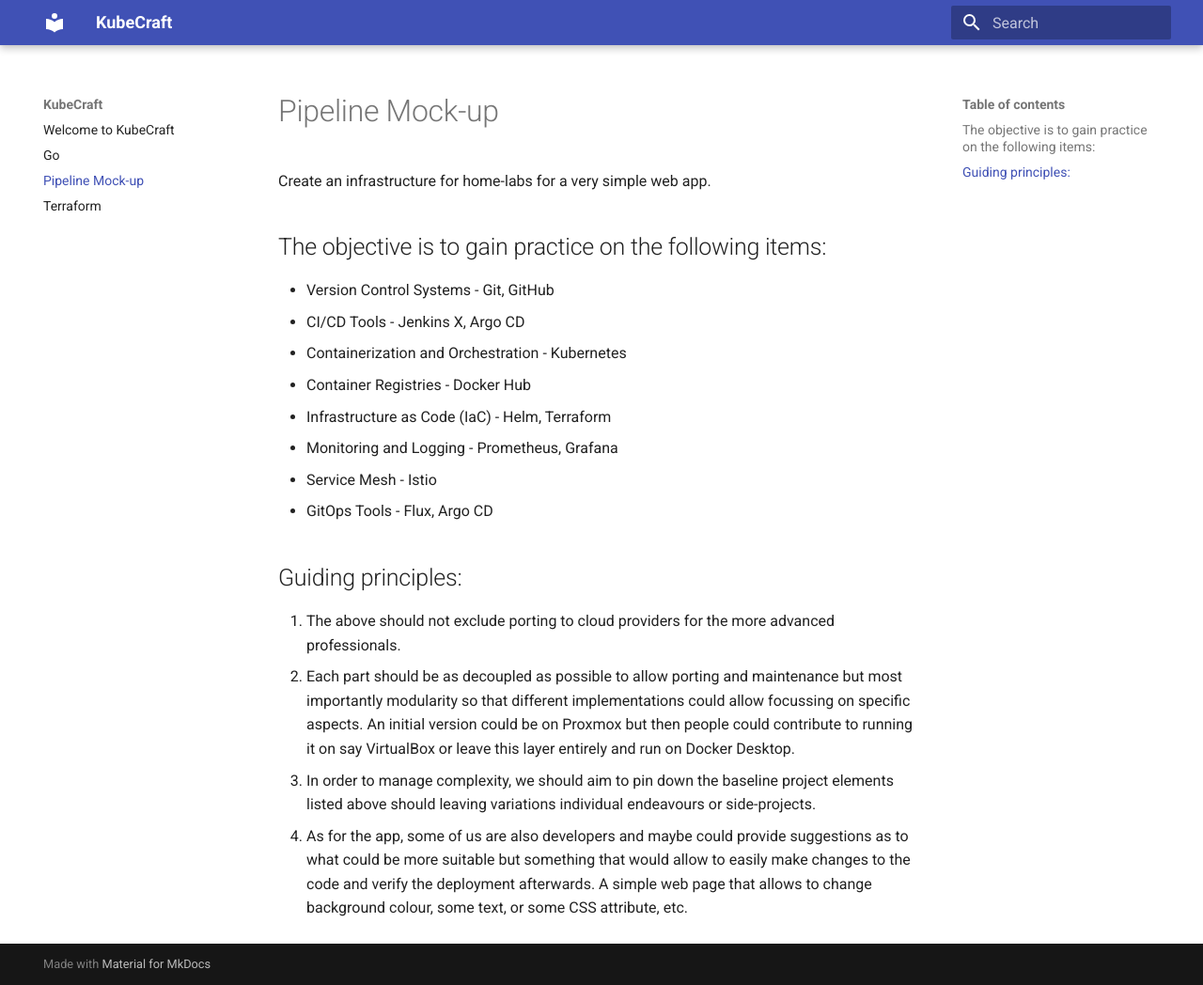
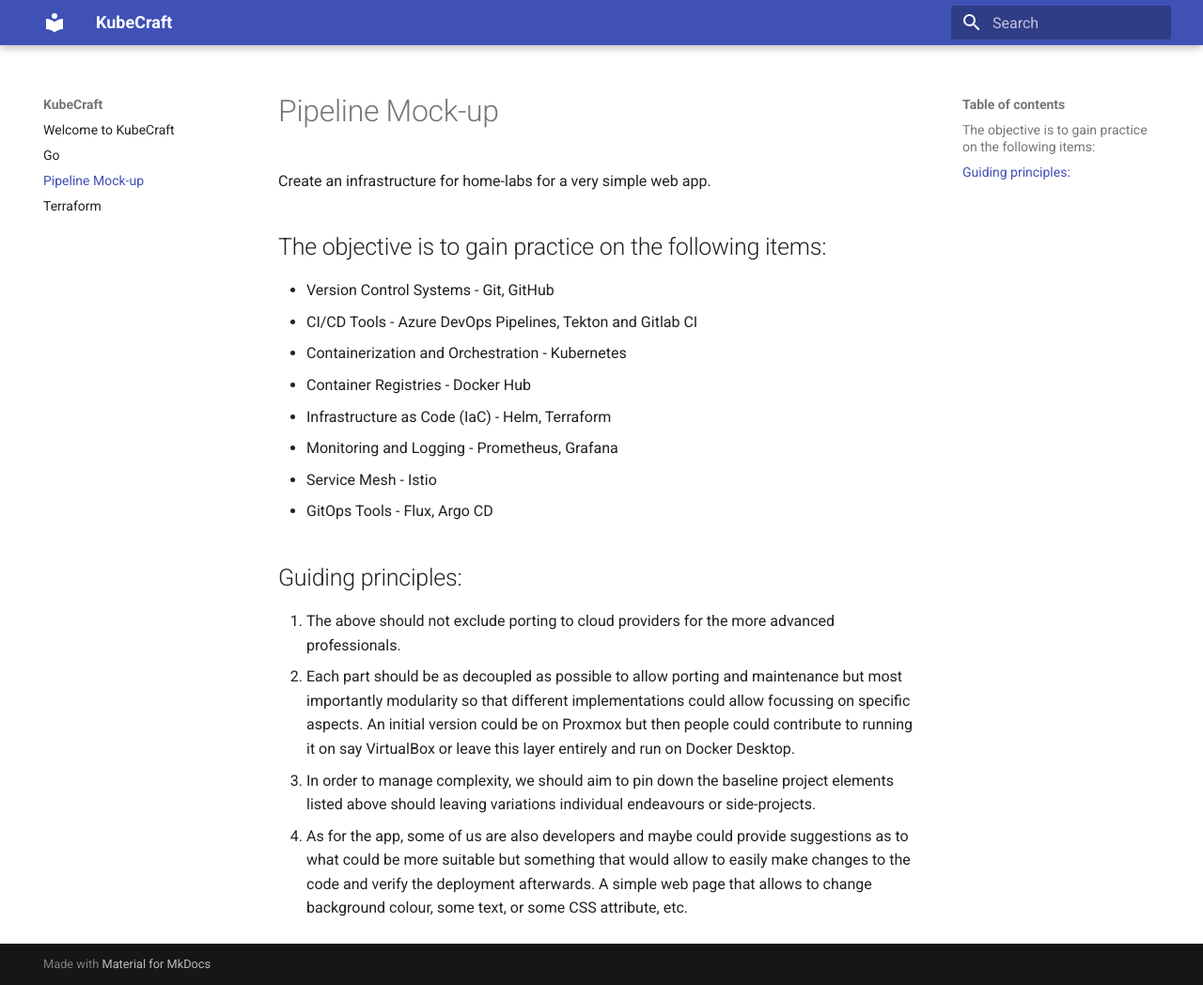
Before and after one commit to mischavandenburg/kubecraft, an MkDocs documentation site: the page built from docs/pipeline.md, in a window 1280 px wide and 1048 px high. Shown: the whole window at 94% size. Built offline with MkDocs 1.6.1 and Material for MkDocs 9.7.7, drawn with Linux system fonts in a browser that asks for light colours.

Commit message:
fix: Changed some elements in the list

```diff
--- a/docs/pipeline.md
+++ b/docs/pipeline.md
@@ -4,7 +4,7 @@
 ## The objective is to gain practice on the following items:
 
 - Version Control Systems - Git, GitHub
-- CI/CD Tools - Jenkins X, Argo CD
+- CI/CD Tools - Azure DevOps Pipelines, Tekton and Gitlab CI
 - Containerization and Orchestration - Kubernetes
 - Container Registries - Docker Hub
 - Infrastructure as Code (IaC) - Helm, Terraform
```
